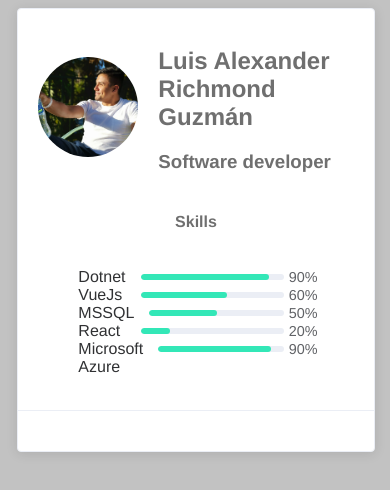
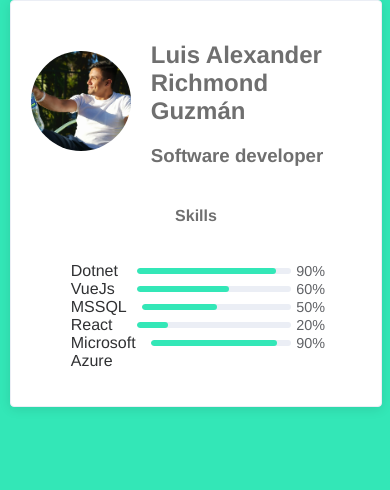
Before and after one commit to lalrg/PersonalSite, a Nuxt app: page / in a window 390 px wide. Shown: the top 490 px of the page. Built offline with nearby package versions, Linux system fonts and the light colour scheme.

Commit message:
Better distribution of components

```diff
--- a/assets/css/main.css
+++ b/assets/css/main.css
@@ -1,7 +1,8 @@
 @import url('~/assets/css/global-variables.css');
 body {
     font-family: "Helvetica Neue",Helvetica,"PingFang SC","Hiragino Sans GB","Microsoft YaHei",Arial,sans-serif;
-    background-color: var(--principal);
+    background-color: var(--green);
+    margin: 0;
 }
 
 .personal-picture img {
--- a/components/PageHeader.vue
+++ /dev/null
@@ -1,61 +0,0 @@
-<template>
-  <div class="header-grid">
-    <div class="container">
-      <div>
-        <el-avatar
-          class="personal-picture"
-          :size="150"
-          src="/images/Luis-Richmond-2.jpeg"
-        ></el-avatar>
-      </div>
-      <div class="text">
-        <h2>
-          Luis Alexander Richmond Guzmán
-        </h2>
-        <h3>
-          Software developer
-        </h3>
-      </div>
-    </div>
-    <page-header-skills></page-header-skills>
-  </div>
-</template>
-<script>
-import PageHeaderSkills from './../components/PageHeaderSkills.vue'
-import 'element-ui/lib/theme-chalk/display.css'
-export default {
-  components: { PageHeaderSkills }
-}
-</script>
-<style>
-.container {
-  display: grid;
-  grid-template-columns: auto 1fr;
-  grid-column-gap: 20px;
-  align-content: center;
-  align-items: center;
-}
-.text {
-  color: var(--gray);
-}
-.header-grid {
-  display: grid;
-  grid-template-columns: 1fr 1fr;
-}
-@media (min-width: 900px) {
-  .header-grid {
-    grid-template-columns: 1fr 1fr;
-  }
-}
-@media (max-width: 899px) {
-  .header-grid {
-    grid-template-columns: 1fr;
-  }
-}
-@media (max-width: 599px) {
-  .el-avatar {
-    height: 100px !important;
-    width: 100px !important;
-  }
-}
-</style>
--- /dev/null
+++ b/components/PageHeader/PageHeader.vue
@@ -0,0 +1,29 @@
+<template>
+  <div class="header-grid">
+    <page-header-presentation></page-header-presentation>
+    <page-header-skills></page-header-skills>
+  </div>
+</template>
+
+<script>
+import PageHeaderSkills from '~/components/PageHeader/PageHeaderSkills.vue'
+import PageHeaderPresentation from '~/components/PageHeader/PageHeaderPresentation.vue'
+import 'element-ui/lib/theme-chalk/display.css'
+
+export default {
+  components: { PageHeaderSkills, PageHeaderPresentation }
+}
+</script>
+
+<style>
+@media (min-width: 900px) {
+  .header-grid {
+    grid-template-columns: 1fr 1fr;
+  }
+}
+@media (max-width: 899px) {
+  .header-grid {
+    grid-template-columns: 1fr;
+  }
+}
+</style>
--- /dev/null
+++ b/components/PageHeader/PageHeaderPresentation.vue
@@ -0,0 +1,44 @@
+<template>
+  <div class="container">
+    <div>
+      <el-avatar
+        class="personal-picture"
+        :size="150"
+        src="/images/Luis-Richmond-2.jpeg"
+      ></el-avatar>
+    </div>
+    <div class="text">
+      <h2>
+        Luis Alexander Richmond Guzmán
+      </h2>
+      <h3>
+        Software developer
+      </h3>
+    </div>
+  </div>
+</template>
+<script>
+export default {}
+</script>
+<style>
+.container {
+  display: grid;
+  grid-template-columns: auto 1fr;
+  grid-column-gap: 20px;
+  align-content: center;
+  align-items: center;
+}
+.text {
+  color: var(--gray);
+}
+.header-grid {
+  display: grid;
+  grid-template-columns: 1fr 1fr;
+}
+@media (max-width: 599px) {
+  .el-avatar {
+    height: 100px !important;
+    width: 100px !important;
+  }
+}
+</style>
--- a/layouts/default.vue
+++ b/layouts/default.vue
@@ -1,3 +1,38 @@
 <template>
-  <nuxt />
+  <el-card class="box-card">
+    <nuxt />
+  </el-card>
 </template>
+<script>
+export default {
+  data() {
+    return {
+      activeIndex: '1',
+      activeIndex2: '1'
+    }
+  },
+  methods: {
+    handleSelect(key, keyPath) {
+      console.log(key, keyPath)
+    }
+  }
+}
+</script>
+
+<style>
+.box-card {
+  display: grid;
+}
+@media (min-width: 900px) {
+  .box-card {
+    width: 80%;
+    margin-left: 10%;
+  }
+}
+@media (max-width: 899px) {
+  .box-card {
+    width: 95%;
+    margin-left: 2.5%;
+  }
+}
+</style>
--- a/pages/index.vue
+++ b/pages/index.vue
@@ -1,36 +1,12 @@
 <template>
-  <div>
-    <el-card class="box-card">
-      <div slot="header" class="clearfix">
-        <page-header></page-header>
-      </div>
-    </el-card>
-  </div>
+  <page-header slot="header"></page-header>
 </template>
 
 <script>
-import PageHeader from './../components/PageHeader.vue'
+import PageHeader from '~/components/PageHeader/PageHeader.vue'
 export default {
   components: {
     PageHeader
   }
 }
 </script>
-
-<style>
-.box-card {
-  display: grid;
-}
-@media (min-width: 900px) {
-  .box-card {
-    width: 80%;
-    margin-left: 10%;
-  }
-}
-@media (max-width: 899px) {
-  .box-card {
-    width: 95%;
-    margin-left: 2.5%;
-  }
-}
-</style>
```
Also changed, not shown: components/PageHeader/PageHeaderSkills.vue (renamed from components/PageHeaderSkills.vue).
